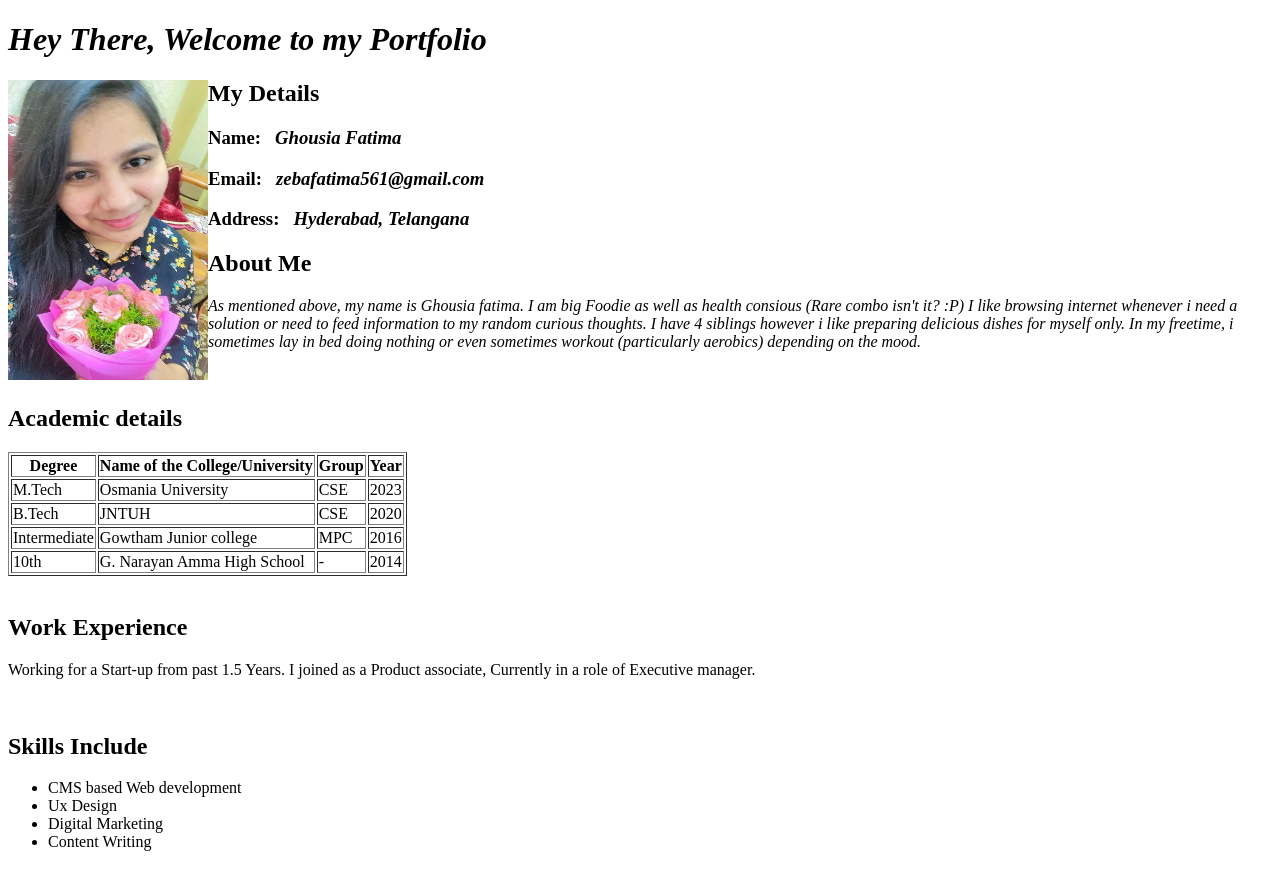
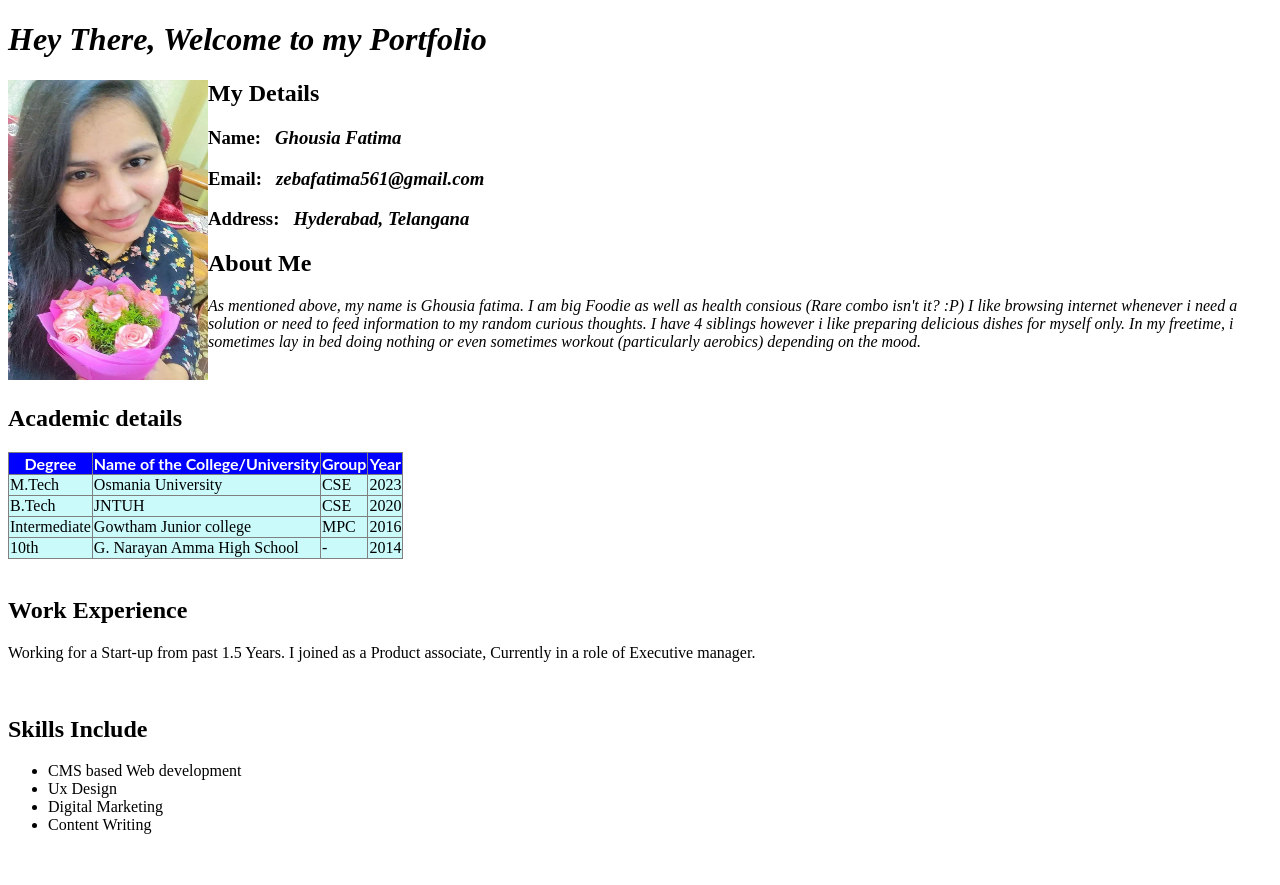
Before and after one commit to Ghousia-Fatima/myportfolio, a plain HTML site: page Index.html in a window 1280 px wide. Shown: the top 885 px of the page. Drawn offline with Linux system fonts and the light colour scheme.

Commit message:
basic css for table and form

```diff
--- a/Index.html
+++ b/Index.html
@@ -2,6 +2,7 @@
 <html lang="en">
 <head>
     <title>Ghousia Fatima's Portfolio</title>
+    <link rel="stylesheet" href="style.css">
 </head>
 <body>
     <h1> <i>Hey There, Welcome to my Portfolio</i> </h1>
@@ -18,7 +19,7 @@
    <h2>Academic details</h2>
    <table border="1">
 
-    <thead>
+    <thead class="table-headings">
         <th>Degree</th>
         <th>Name of the College/University</th>
         <th>Group</th>
--- /dev/null
+++ b/style.css
@@ -0,0 +1,22 @@
+table {
+border-collapse: collapse;
+background-color: rgb(202, 250, 250);
+}
+
+.table-headings{
+    background-color:blue ;
+    color: rgb(255, 255, 255);
+    font-family: lato;
+    border-collapse: collapse;
+}
+
+input {
+    background-color: blue;
+    padding: 3px;
+    color: white;
+}
+
+/*
+input [type=submit], input[type=text] input[type=email], input[type=number] {
+    background-color: blue;
+} */
```
